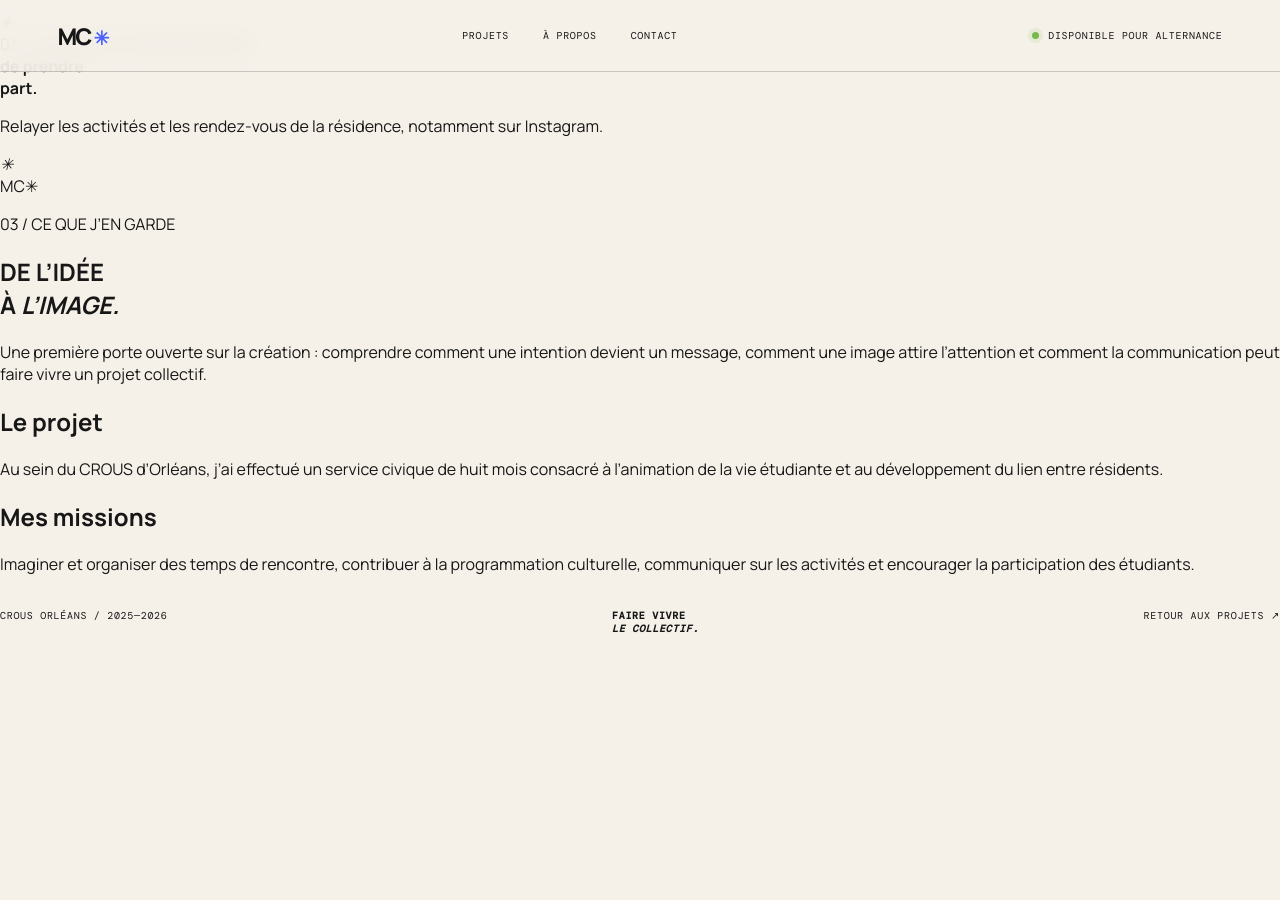
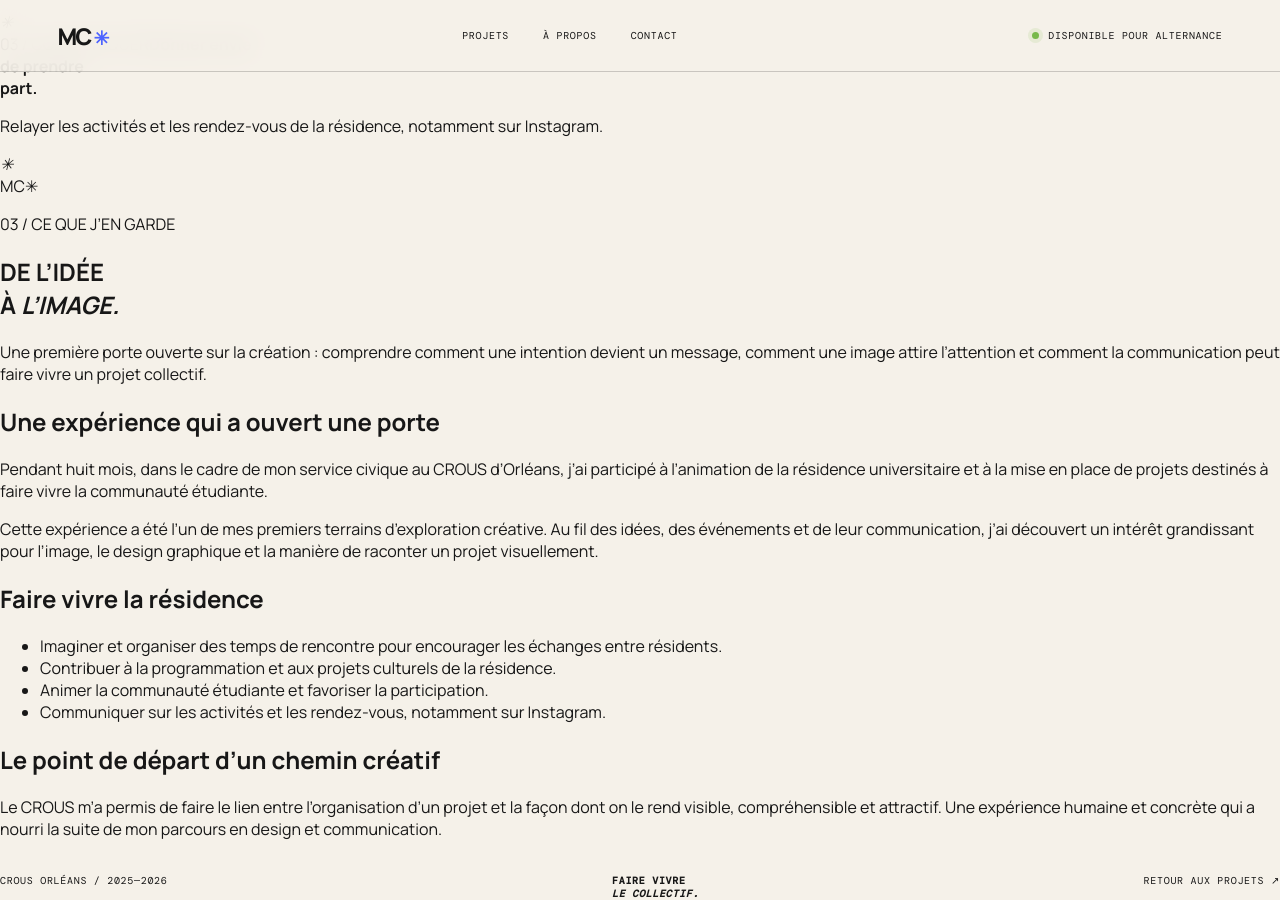
Before and after one commit to marie04caboche-source/portfolio, a Jekyll site: the page built from _projects/crous-vie-etudiante.md, in a window 1280 px wide and 900 px high, scrolled down 1441 px. Built offline with Jekyll 4.4.1, drawn with Linux system fonts in a browser that asks for light colours; before the commit the page ends 2076 px from its top, so only the background shows below that.

Commit message:
Develop CROUS project story and experience

```diff
--- a/_projects/crous-vie-etudiante.md
+++ b/_projects/crous-vie-etudiante.md
@@ -1,17 +1,27 @@
 ---
 title: "Faire vivre la résidence"
-category: "Événementiel"
-year: "2025"
-summary: "Des animations, des rencontres et des projets culturels pour créer du lien au sein d'une résidence universitaire."
+category: "ÉVÉNEMENTIEL · CULTURE · COMMUNICATION"
+year: "2025—2026"
+summary: "Huit mois au CROUS d’Orléans pour animer la vie étudiante, faire émerger des projets culturels et créer du lien au sein de la résidence."
 cover: ""
 featured: true
-role: "Animation, organisation d'événements et communication Instagram"
-tools: "Organisation · Communication digitale · Animation de communauté"
+role: "Animatrice de la vie étudiante — organisation d’événements, animation de communauté et communication Instagram"
+tools: "Gestion de projet · Organisation événementielle · Animation · Communication digitale · Création visuelle"
 ---
-## Le projet
 
-Au sein du CROUS d'Orléans, j'ai effectué un service civique de huit mois consacré à l'animation de la vie étudiante et au développement du lien entre résidents.
+## Une expérience qui a ouvert une porte
 
-## Mes missions
+Pendant huit mois, dans le cadre de mon service civique au CROUS d’Orléans, j’ai participé à l’animation de la résidence universitaire et à la mise en place de projets destinés à faire vivre la communauté étudiante.
 
-Imaginer et organiser des temps de rencontre, contribuer à la programmation culturelle, communiquer sur les activités et encourager la participation des étudiants.
+Cette expérience a été l’un de mes premiers terrains d’exploration créative. Au fil des idées, des événements et de leur communication, j’ai découvert un intérêt grandissant pour l’image, le design graphique et la manière de raconter un projet visuellement.
+
+## Faire vivre la résidence
+
+- Imaginer et organiser des temps de rencontre pour encourager les échanges entre résidents.
+- Contribuer à la programmation et aux projets culturels de la résidence.
+- Animer la communauté étudiante et favoriser la participation.
+- Communiquer sur les activités et les rendez-vous, notamment sur Instagram.
+
+## Le point de départ d’un chemin créatif
+
+Le CROUS m’a permis de faire le lien entre l’organisation d’un projet et la façon dont on le rend visible, compréhensible et attractif. Une expérience humaine et concrète qui a nourri la suite de mon parcours en design et communication.
```
